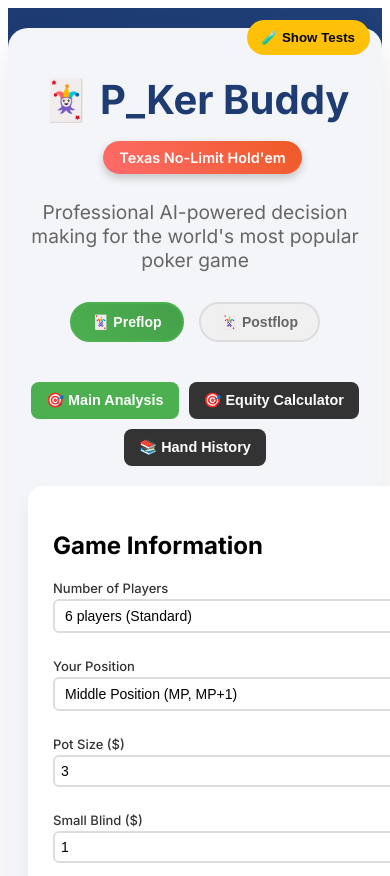
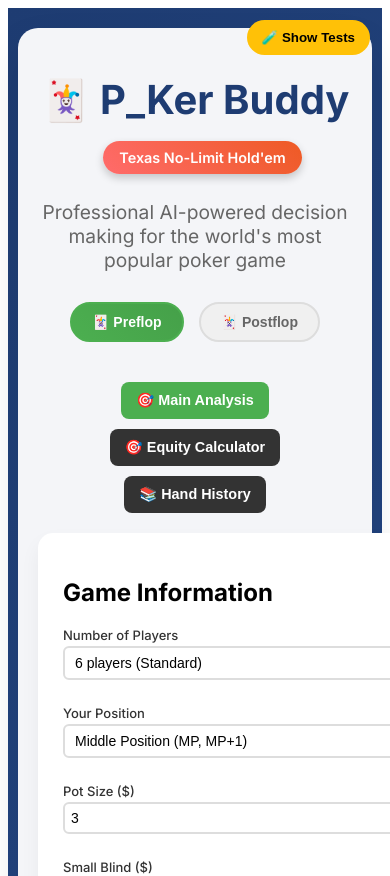
Before and after one commit to Benjapos/p_ker_buddy, a React (Create React App) app: page / in a window 390 px wide. Shown: the top 876 px of the page. Built offline with nearby package versions, Linux system fonts and the light colour scheme.

Commit message:
Center main content panels - add margin auto and responsive max-width

```diff
--- a/src/App.js
+++ b/src/App.js
@@ -32,12 +32,15 @@ const MainContent = styled.div`
   display: flex;
   flex-direction: column;
   align-items: center;
+  margin: 0 auto;
 
   @media (max-width: 1240px) {
+    max-width: calc(100% - 40px);
     margin: 0 20px;
   }
 
   @media (max-width: 768px) {
+    max-width: calc(100% - 20px);
     margin: 0 10px;
     padding: 20px;
   }
```
Also changed, not shown: 6 other files (tests, documents, lock files or other folders).
